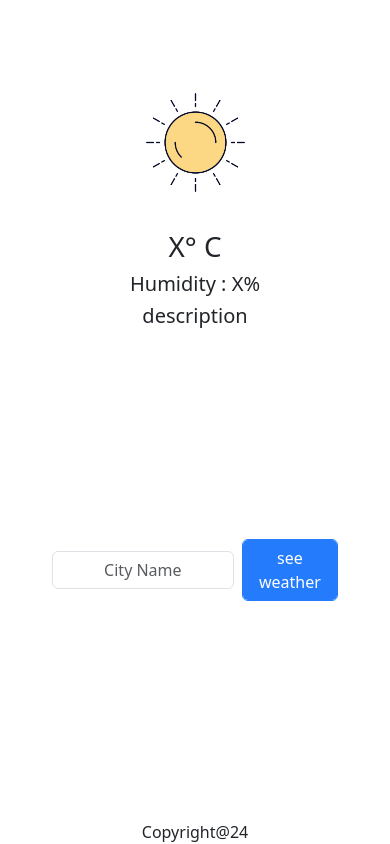
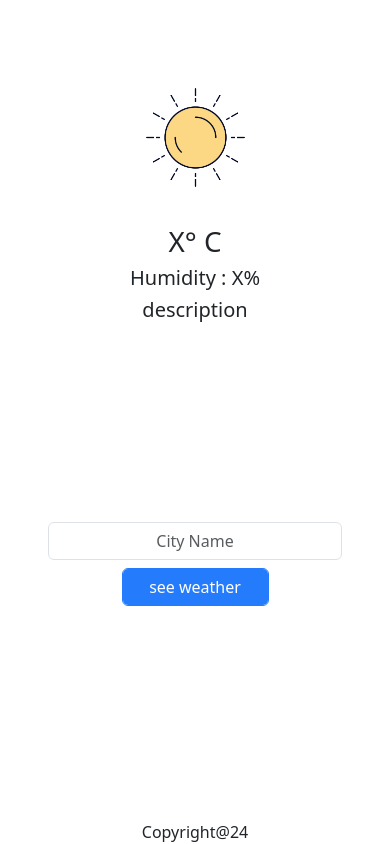
Before and after one commit to SudarshKM/weatherForecast, a plain HTML site: page index.html in a window 390 px wide. Drawn offline with nearby package versions, Linux system fonts and the light colour scheme; no server answers.

Commit message:
daily routine

```diff
--- a/index.html
+++ b/index.html
@@ -29,7 +29,7 @@
                     <h6 id="dateHtml" class="text-center p-4"></h6>
                 </div>
                 <div class="col-md-6">
-                    <form action="" class="p-5 d-flex justify-content-center align-items-center flex-row" >
+                    <form action="" class="p-5 d-flex justify-content-center align-items-center " >
                         <input id="city" class="form-control text-center m-1" type="text" placeholder="City Name">
 
                         <button class="btn btn-primary form-control mt-1 w-50 m-1 seeWeather" type="button" onclick="getWeather()">see weather</button>
--- a/styles.css
+++ b/styles.css
@@ -15,9 +15,9 @@
   opacity: 1;
 }
 
- /* @media (max-width: 768px) {
+ @media (max-width: 768px) {
 
-  .body{
+  /* .body{
     background: rgb(174,238,178);
     background: radial-gradient(circle, rgba(174,238,178,1) 0%, rgba(66,78,106,1) 100%);
   }
@@ -25,5 +25,9 @@
   .block1{
   background-color: white;
     border-radius:0 0 40px 40px;
+  }  */
+
+  form{
+    flex-direction: column;
   }
- } */
+ }
```
